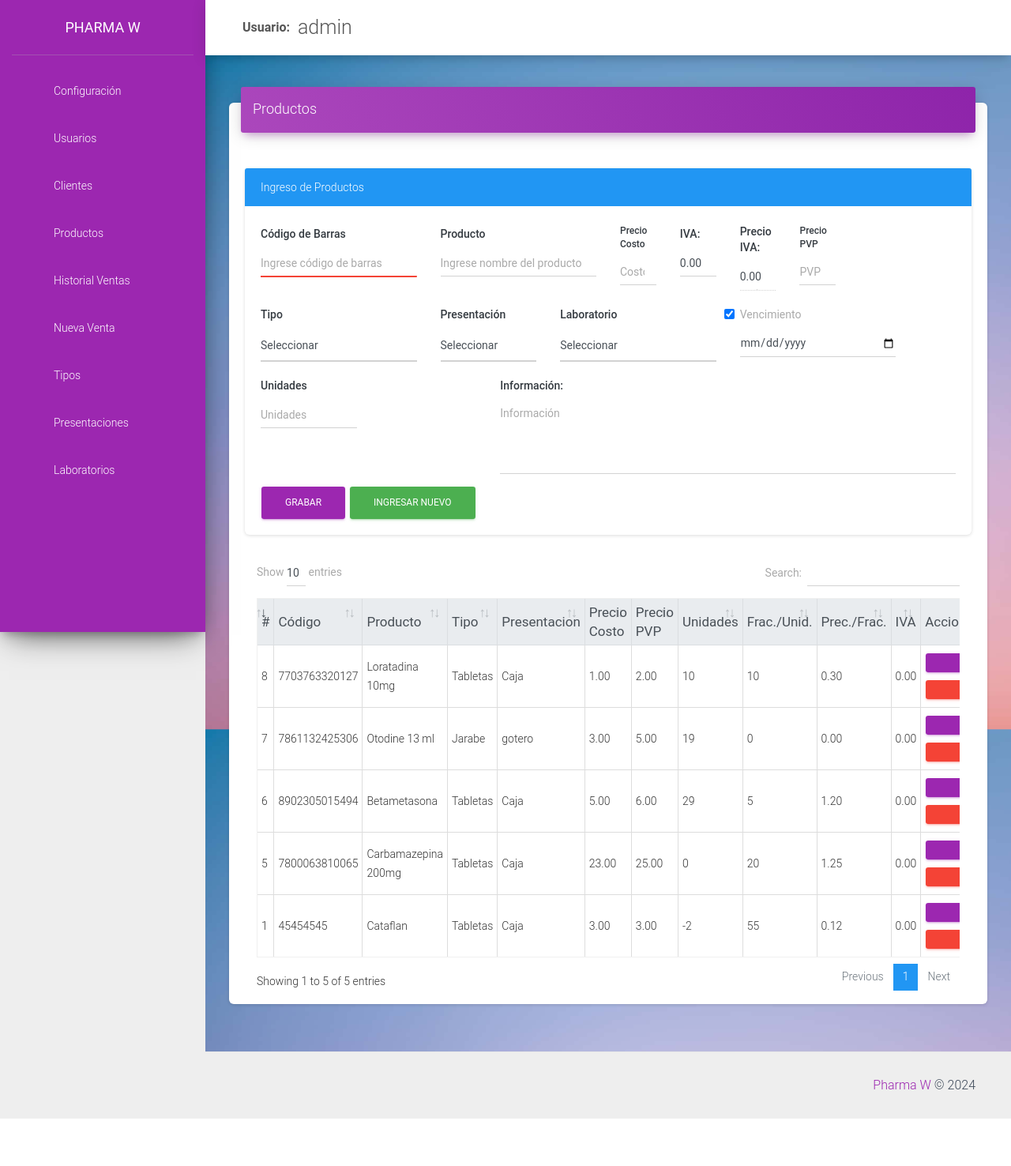
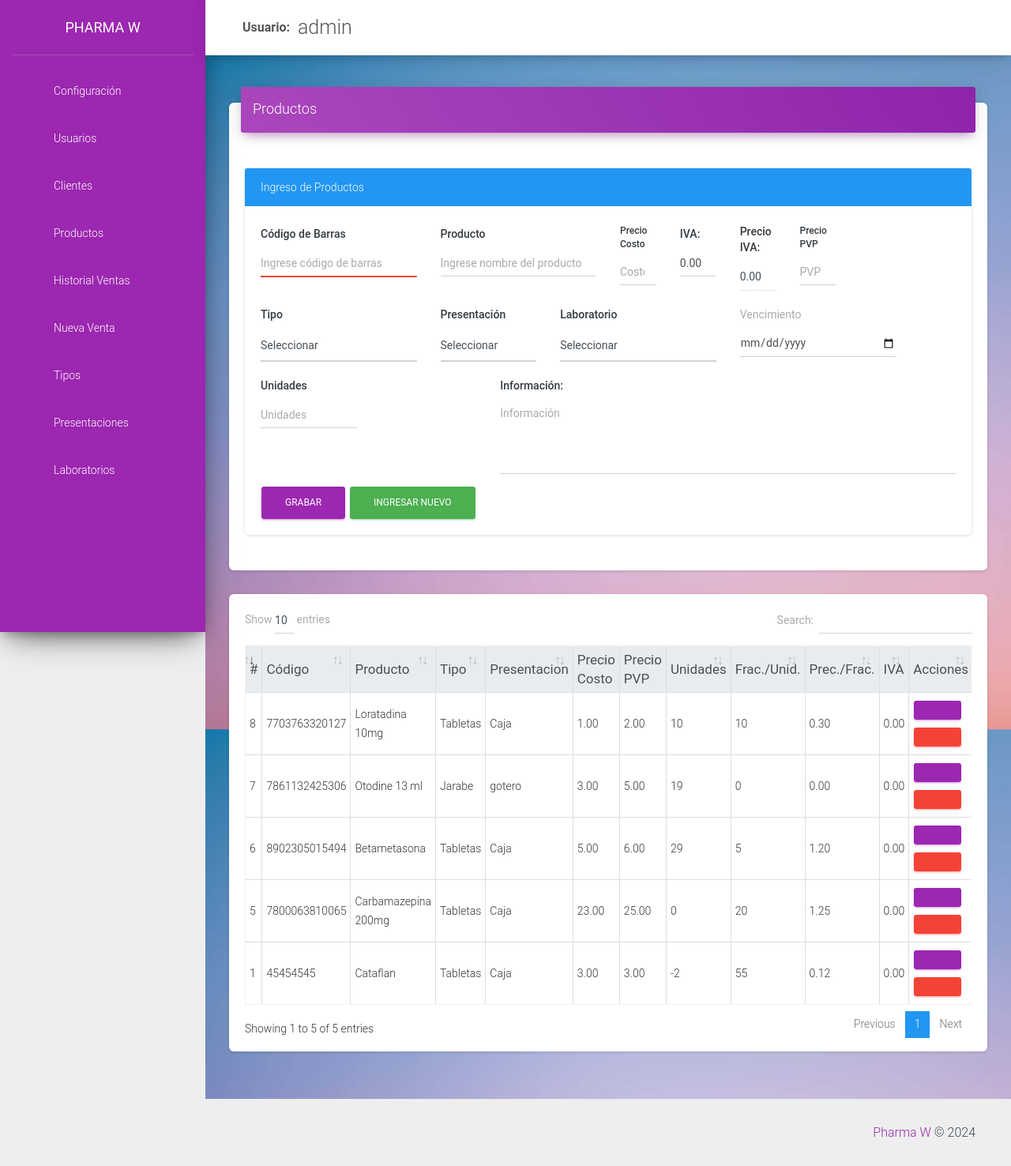
Before and after one commit to Willandrade9296/PharmaW_2, a PHP site: page /src/productos.php in a window 1280 px wide. Shown: the whole page at 79% size. Before the commit the page ends 1416 px from the top, so only its background shows below. Run offline with PHP 8.4, Linux system fonts and the light colour scheme; a user stored in the database is signed in; data comes from the database, SQL or seed files in the repository; some libraries are stand-ins or nearby versions.

Commit message:
Modificaciones para productos

```diff
--- a/src/productos.php
+++ b/src/productos.php
@@ -52,9 +52,10 @@ if (!empty($_POST)) {
     $vencimiento = '';
     $iva=$_POST['iva'];
     $infor=$_POST['inform'];
-    if (!empty($_POST['accion'])) {
+   /* if (!empty($_POST['accion'])) {  */
         $vencimiento = $_POST['vencimiento'];
-    }
+   //   }
+
     if (empty($codigo) || empty($producto) || empty($tipo) || empty($presentacion) || empty($laboratorio)  || empty($precio) || $precio <  0  || empty($precioPVP) || $precioPVP <  0 || empty($cantidad) || $cantidad <  0 || empty($iva) ||
     $tipo=="*" || $presentacion=="*" || $laboratorio=="*") {
 
@@ -273,7 +274,7 @@ if (!empty($_POST)) {
                                 </div>
                                 <div class="col-md-3">
                                     <div class="form-group">
-                                        <input id="accion" class="form-check-input text-dark font-weight-bold" type="checkbox" name="accion" value="si" checked>
+
                                         <label for="vencimiento">Vencimiento</label>
                                         <input id="vencimiento" class="form-control" type="date" name="vencimiento" required>
                                     </div>
@@ -341,6 +342,11 @@ if (!empty($_POST)) {
                 </div>
             </div>
         </div>
+                                            </div>
+                                            </div>
+  <div class="card shadow-lg">
+        <div class="card-body">
+                 <div class="row">
                         <div class="col-md-12">
                             <div class="table-responsive">
                                 <table class="table table-sm  table-bordered table-hover" id="tbl">
@@ -399,6 +405,7 @@ if (!empty($_POST)) {
                         </div>
                     </div>
     </div>
+</div>
 <?php  }
  }else{
 
```
Lines whose indentation alone changed are shown as unchanged.
